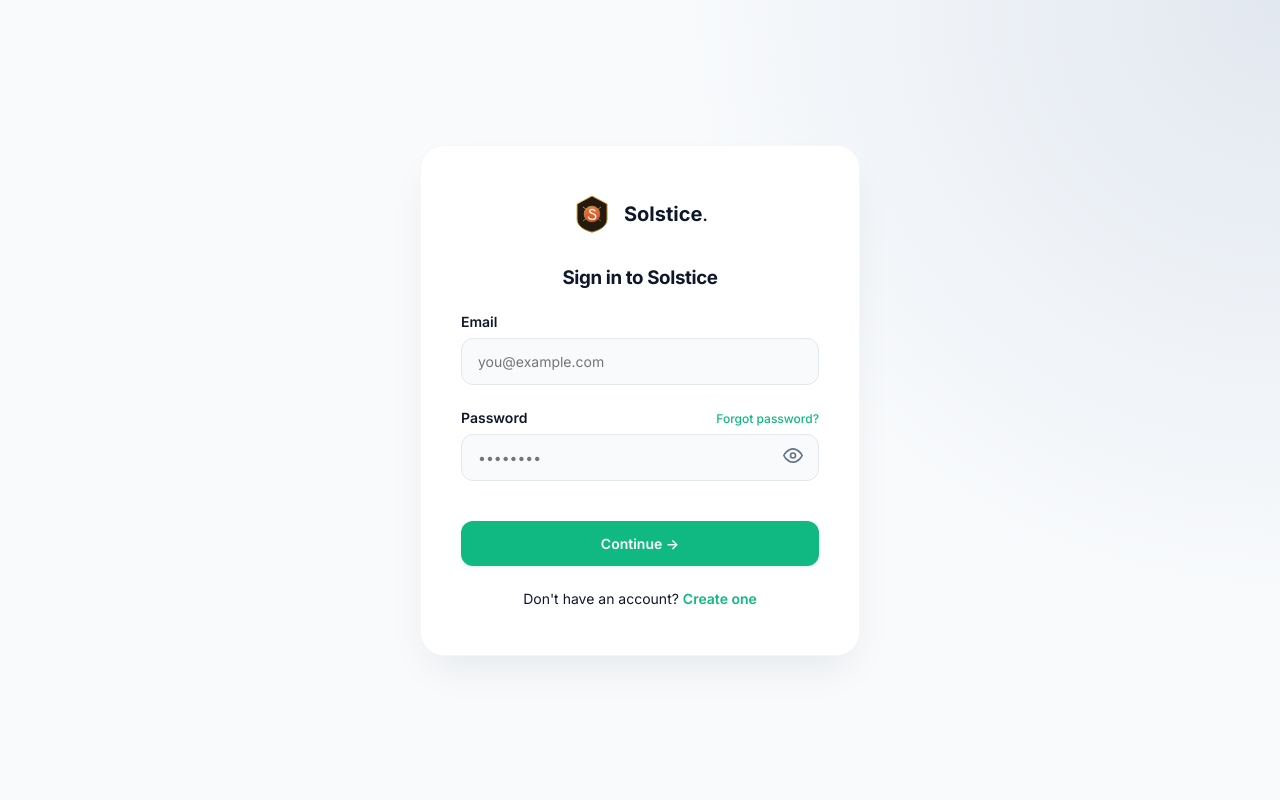
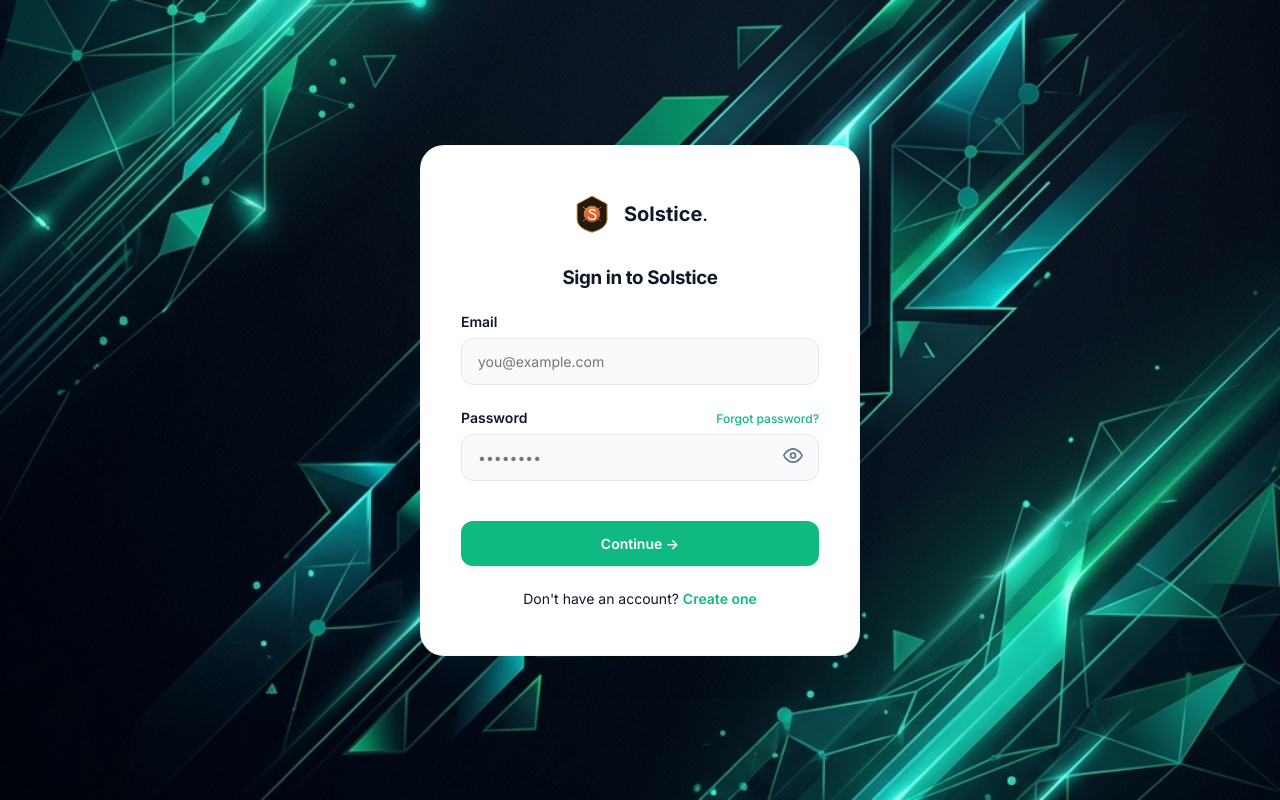
Before and after one commit to KaviduIsura/Banking-System, a React (Vite) app in the folder frontend/: page /login in a window 1280 px wide. Built offline with nearby package versions, Linux system fonts and the light colour scheme.

Commit message:
feat: add background image to authentication layout

```diff
--- a/frontend/src/index.css
+++ b/frontend/src/index.css
@@ -142,12 +142,14 @@ a:hover {
 /* Auth Layout */
 .auth-layout {
   min-height: 100vh;
-  background-color: var(--paper);
+  background-image: url('/banking_auth_bg.png');
+  background-size: cover;
+  background-position: center;
+  background-repeat: no-repeat;
   display: flex;
   align-items: center;
   justify-content: center;
   padding: 1rem;
-  background-image: radial-gradient(circle at top right, #E2E8F0 0%, transparent 40%);
 }
 
 .auth-card {
```
Also changed, not shown: frontend/public/banking_auth_bg.png (added).
